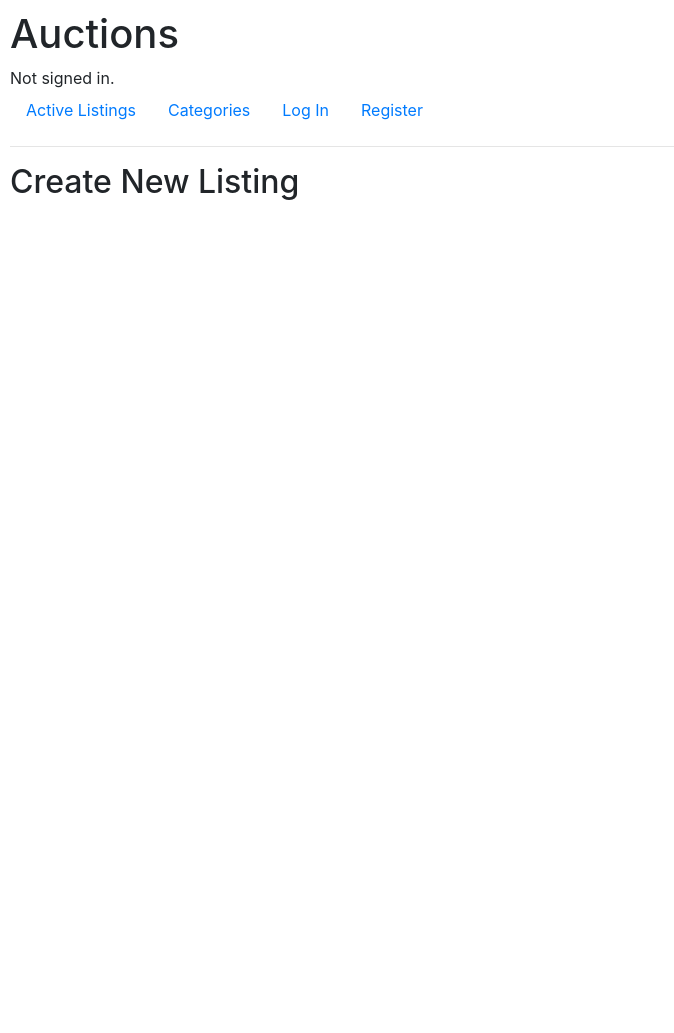
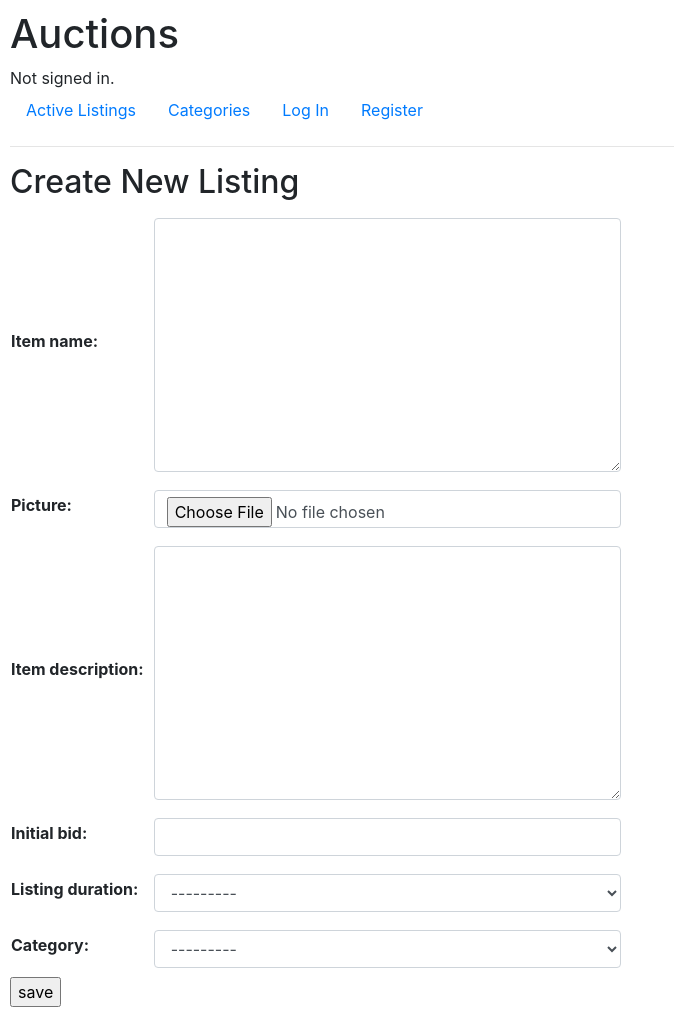
Before and after one commit to Looterro/CS50_Project2-eBay_Clone, a Django app: page /create_listing in a window 1280 px wide. Shown: the whole page, without its empty margins (0-674 px from the left). Before the commit the page ends 200 px from the top, so only its background shows below. Run offline with Django 3.2, Linux system fonts and the light colour scheme; data that the repository does not hold is empty; some libraries are stand-ins or nearby versions.

Commit message:
Completed listing and create listing  page, added comments and bidding mechanique

```diff
--- a/auctions/models.py
+++ b/auctions/models.py
@@ -9,7 +9,13 @@ class User(AbstractUser):
        return f"{self.username}"
 
 class Category(models.Model):
-    pass
+    name = models.CharField(max_length = 64)
+
+    def __str__(self):
+        return f"{self.name}"
+
+    def active_categories(self):
+        return Listing.objects.filter(category=self).count()
 
 class Listing(models.Model):
     user = models.ForeignKey(User, on_delete=models.CASCADE, related_name='listings')
@@ -41,13 +47,11 @@ class Listing(models.Model):
         else:
             return False
 
-"""
 class Comment(models.Model):
-    user = models.ForeignKey(User, on_delete=models.CASCADE)
-    listing = models.ForeignKey(Listing, on_delete=models.CASCADE)
+    user = models.ForeignKey(User, on_delete=models.CASCADE, related_name="comments")
+    listing = models.ForeignKey(Listing, on_delete=models.CASCADE, related_name="comments")
     message = models.TextField(max_length = 256)
     time = models.DateTimeField(auto_now_add=True)
-"""
 
 class Bid(models.Model):
     amount = models.DecimalField(max_digits= 10, decimal_places= 2)
--- a/auctions/templates/auctions/create_listing.html
+++ b/auctions/templates/auctions/create_listing.html
@@ -2,4 +2,13 @@
 
 {% block body %}
 <h2>Create New Listing</h2>
+    <form method="POST" action="{% url 'create_listing' %}" enctype="multipart/form-data">
+        {% csrf_token %}
+        <div class="form-group">
+            <table>
+                {{ form.as_table }}
+            </table>
+            <input type="submit" value="save">
+        </div>
+    </form>
 {% endblock %}
--- a/auctions/urls.py
+++ b/auctions/urls.py
@@ -9,10 +9,11 @@ urlpatterns = [
     path("register", views.register, name="register"),
     path("watchlist", views.watchlist, name="watchlist"),
     path("categories", views.categories, name="categories"),
+    path("categories/<str:name>", views.category, name="category"),
     path("create_listing", views.create_listing, name="create_listing"),
     path("listing", views.listing, name="listing"),
-#    path("listing/<str:id>/comment", views.listing_comment, name="listing_comment"),
-#    path("listing/<str:id>/close", views.listing_close, name="close_listing"),
+    path("listing/<str:id>/comment", views.listing_comment, name="listing_comment"),
+    path("listing/<str:id>/close", views.listing_close, name="close_listing"),
     path("listing/<str:id>/watch", views.toggle_watchlist, name="toggle_watchlist"),
     path("listing/<str:id>/bid", views.bid, name="auction_bid")
 ]
--- a/auctions/views.py
+++ b/auctions/views.py
@@ -1,18 +1,20 @@
+from xml.etree.ElementTree import Comment
 from django.contrib.auth import authenticate, login, logout
 from django.db import IntegrityError
 from django.http import HttpResponse, HttpResponseRedirect
 from django.shortcuts import render
 from django.urls import reverse
 from django.utils import timezone
+from datetime import datetime
 
-from .models import User, Listing, Bid
+from .models import User, Listing, Bid, Category, Comment
 from django.forms import ModelForm
 
 """
 Forms:
 """
 
-#Form for placing bids:
+# Form for placing bids:
 class BidForm(ModelForm):
     class Meta:
         model = Bid
@@ -23,9 +25,34 @@ class BidForm(ModelForm):
         for visible in self.visible_fields():
             visible.field.widget.attrs['class'] = 'form-control m-2'
 
+# Form for creating new listings:
+class ListingForm(ModelForm):
+    class Meta:
+        model = Listing
+        fields = ['item_name', 'picture', 'item_description', 'initial_bid', 'listing_duration', 'category']
+
+    def __init__(self, *args, **kwargs):
+        super(ListingForm, self).__init__(*args, **kwargs)
+        for visible in self.visible_fields():
+            visible.field.widget.attrs['class'] = 'form-control m-2'
+
+# Form for submitting comments:
+class CommentForm(ModelForm):
+
+    class Meta:
+        model = Comment
+        fields = ['message']
+
+    def __init__(self, *args, **kwargs):
+        super(CommentForm, self).__init__(*args, **kwargs)
+        for visible in self.visible_fields():
+            visible.field.widget.attrs['class'] = 'form-control'
+            visible.field.widget.attrs['style'] = 'border: none; box-shadow: 5px 6px 6px 2px #e9ecef; border-radius 4px; height:150px'
+
 """
 Views:
 """
+# Renders a list of all active auctions:
 def index(request):
     return render(request, "auctions/index.html")
 
@@ -80,8 +107,18 @@ def register(request):
     else:
         return render(request, "auctions/register.html")
 
+# Renders page with new auction listing form:
 def create_listing(request):
-    return render(request, "auctions/create_listing.html")
+    form = ListingForm(request.POST or None)
+    if form.is_valid():
+        new_listing = form.save(commit = False)
+        new_listing.user = request.user
+        new_listing.save()
+        return HttpResponseRedirect(reverse('auction', args={"id": new_listing.id}))
+    else:
+        return render(request, "auctions/create_listing.html", {
+            'form': form
+        })
 
 # Display a listing:
 def listing(request, id):
@@ -104,11 +141,21 @@ def listing(request, id):
     context["days"] = time_remaining.days
     context["hours"] = int(time_remaining.seconds/3600)
     context["minutes"] = int(time_remaining.seconds/60 - (context["hours"] * 60))
-    #context["bid_form"] = BidForm()
-    #context["comment_form"] = CommentForm()
+    context["bid_form"] = BidForm()
+    context["comment_form"] = CommentForm()
 
     return render(request, "auctions/listing.html", context)
 
+# Action after clicking the button for ending auction early, redirects to the same listing:
+def listing_close(request, id):
+    listing = Listing.objects.get(id=id)
+    if request.user == listing.user:
+        listing_ended_manually = True
+        listing.save()
+
+    return HttpResponseRedirect(reverse('listing', args={"id": id}))
+
+# Adds or removes listing to user's watchlist after clicking the watchlist button:
 def toggle_watchlist(request, id):
     if request.method == "POST":
         listing = Listing.objects.get(id=id)
@@ -120,6 +167,7 @@ def toggle_watchlist(request, id):
 
     return HttpResponseRedirect(reverse('listing', args={'id:id'}))
 
+# Places the bid after submitting the value and returns to the same listing with updated data:
 def bid(request, id):
     bid_form = BidForm(request.POST or None)
 
@@ -138,6 +186,30 @@ def bid(request, id):
 
     return HttpResponseRedirect(reverse('listing', args={'id': id}))
 
+# Filters listings by category and displays category in category view page:
+def category(request, name):
+    category = Category.objects.get(name=name)
+    listings = Listing.object.filter(category = category, ended_manually = False, end_time__gte=datetime.now())
+
+    return render(request, "listings/category.html", {
+        "listings": listings,
+        "title": category.name,
+        "category": category.name
+    })
+
+# Action after submitting the comment:
+def listing_comment(request, id):
+    comment_form = CommentForm(request.POST or None)
+
+    #add comment to database:
+    if comment_form.is_valid():
+        new_comment = comment_form.save(commit=False)
+        new_comment.listing = Listing.objects.get(id=id)
+        new_comment.user = request.user
+        new_comment.save()
+
+    return HttpResponseRedirect(reverse("auction", args={"id": id}))
+
 def categories(request):
     return render(request, "auctions/categories.html")
 
```
Also changed, not shown: auctions/templates/auctions/listing.html (+70 -4 lines).
